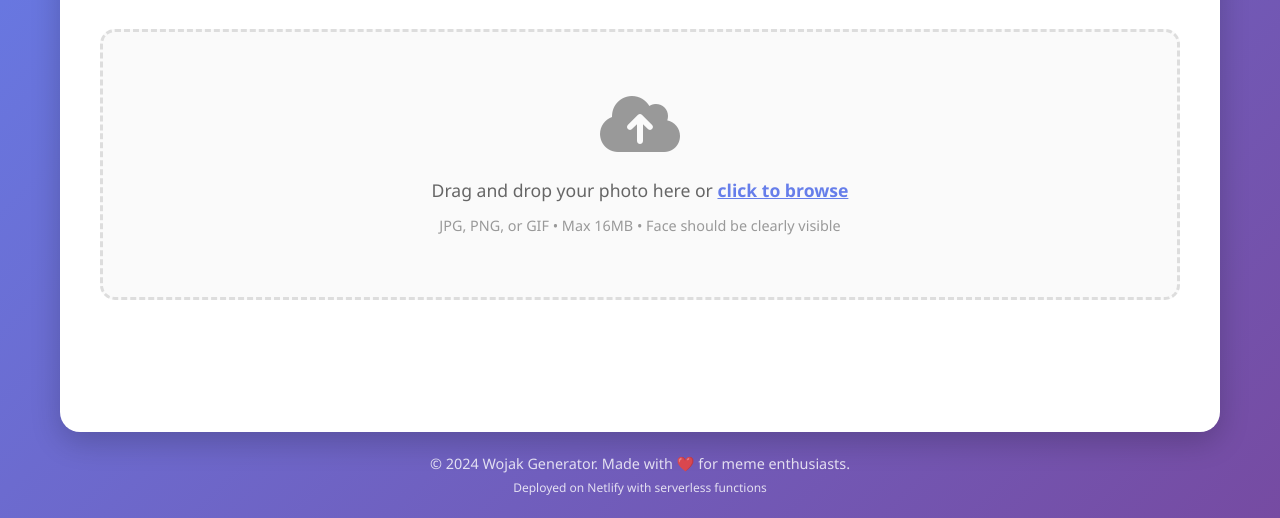
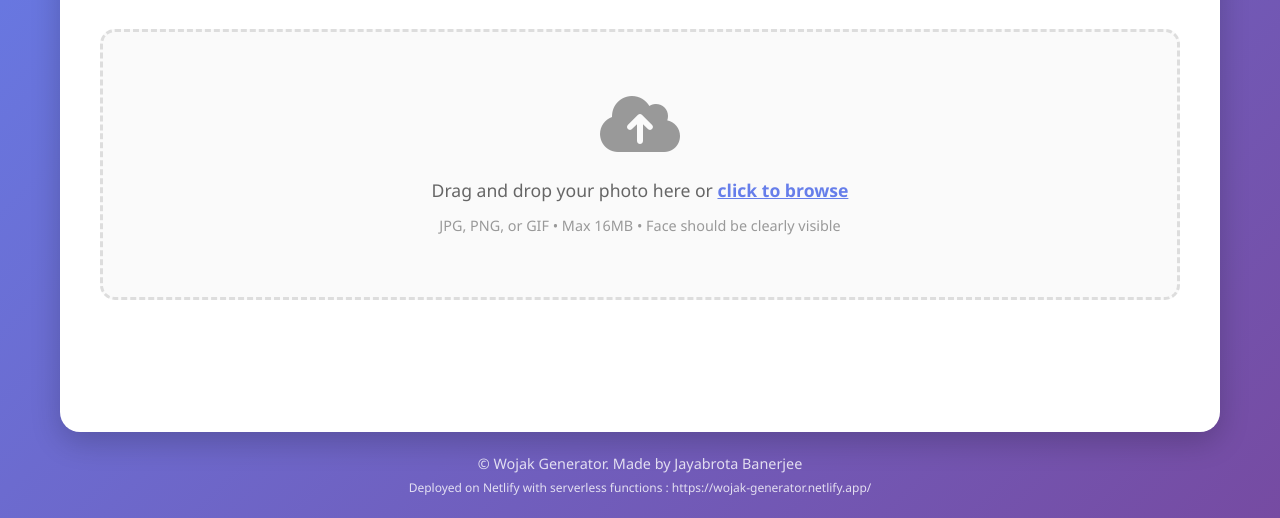
Before and after one commit to jayabrotabanerjee/Wojak_Generator, a plain HTML site: page index.html in a window 1280 px wide. Shown: the part 282-800 px from the top of the page. Drawn offline with Linux system fonts and the light colour scheme.

Commit message:
Update index.html

```diff
--- a/index.html
+++ b/index.html
@@ -179,8 +179,8 @@
 
         <!-- Footer -->
         <footer class="footer">
-            <p>&copy; 2024 Wojak Generator. Made with ❤️ for meme enthusiasts.</p>
-            <p><small>Deployed on Netlify with serverless functions</small></p>
+            <p>&copy; Wojak Generator. Made by Jayabrota Banerjee</p>
+            <p><small>Deployed on Netlify with serverless functions : https://wojak-generator.netlify.app/</small></p>
         </footer>
     </div>
 
```
